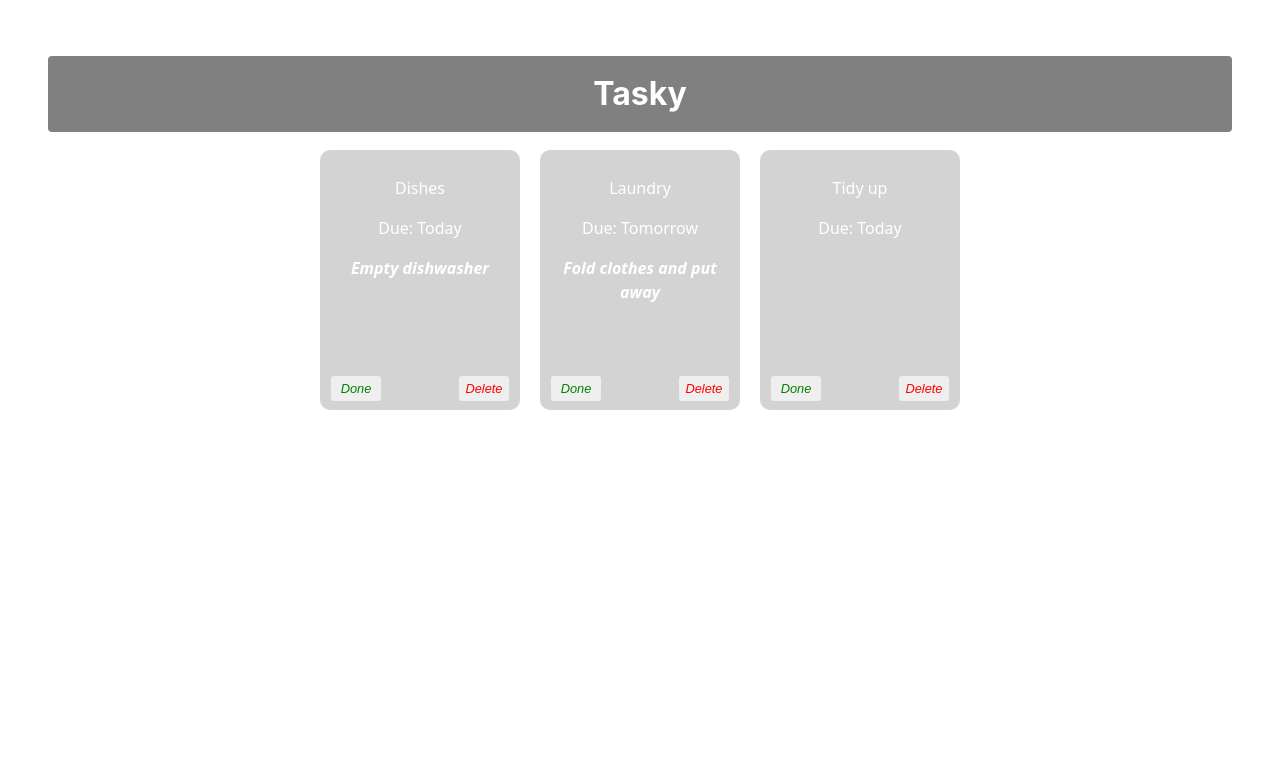
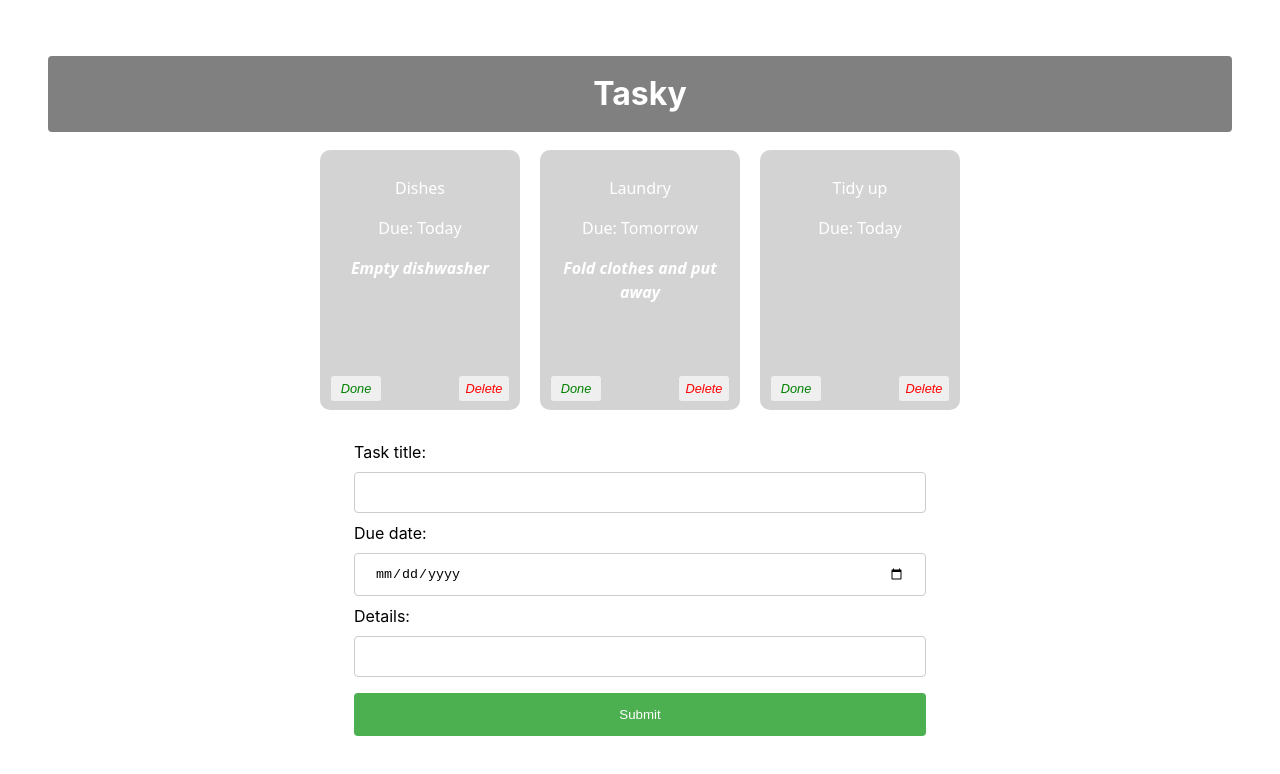
Before and after one commit to Aidan-Weeks/react-basics-labs, a React (Vite) app in the folder tasky/: page / in a window 1280 px wide. Shown: the top 774 px of the page. Built offline with nearby package versions, Linux system fonts and the light colour scheme.

Commit message:
Add task: form added

```diff
--- a/tasky/src/App.css
+++ b/tasky/src/App.css
@@ -90,3 +90,34 @@ button {
   right: 5px;
   color: red;
 }
+
+input[type=text], input[type=date] {
+  width: 100%;
+  padding: 12px 20px;
+  margin: 8px 0;
+  display: inline-block;
+  border: 1px solid #ccc;
+  border-radius: 4px;
+  box-sizing: border-box;
+}
+
+input[type=submit] {
+  width: 100%;
+  background-color: #4CAF50;
+  color: white;
+  padding: 14px 20px;
+  margin: 8px 0;
+  border: none;
+  border-radius: 4px;
+  cursor: pointer;
+}
+
+input[type=submit]:hover {
+  background-color: #45a049;
+}
+
+form {
+  text-align: left;
+  width: 50%;
+  margin: auto;
+}
--- a/tasky/src/App.jsx
+++ b/tasky/src/App.jsx
@@ -1,6 +1,8 @@
 import './App.css';
 import Task from './components/Task';
 import React, { useState } from 'react';
+import AddTaskForm from './components/Form';
+
 
 
 
@@ -44,6 +46,8 @@ function App() {
     />
 
   ))}
+        <AddTaskForm />
+
   </div>
   );``
 }
--- /dev/null
+++ b/tasky/src/components/Form.jsx
@@ -0,0 +1,26 @@
+const AddTaskForm = (props) => {
+
+  return (
+    <div>
+      <form>
+        <label>
+            Task title:
+            <input type="text" name="title" required />
+        </label>
+        <br />
+        <label>
+            Due date:
+            <input type="date" name="deadline" required />
+        </label>
+        <br />
+        <label>
+            Details:
+            <input type="text" name="description" />
+        </label>
+        <input type="submit" value="Submit" />
+        </form>
+    </div>
+  )
+};
+
+export default AddTaskForm;
```
